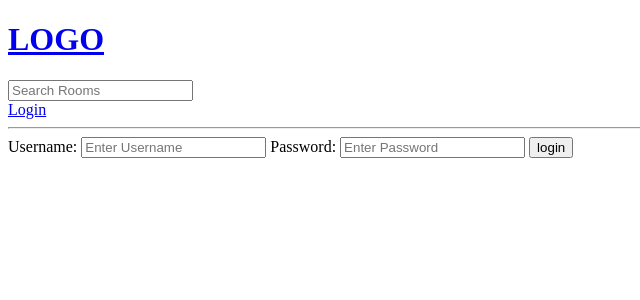
After one commit to haileyChen35/itsc3155_django, a Django app: page /login/ in a window 1280 px wide. The commit adds this page. Shown: the top 300 px of the page, without its empty margins (0-640 px from the left). Run offline with Django 5.2, Linux system fonts and the light colour scheme.

Commit message:
2:22:27 - User Login

```diff
--- /dev/null
+++ b/base/templates/base/login_register.html
@@ -0,0 +1,19 @@
+{% extends 'main.html' %}
+
+{% block content %}
+
+<div>
+    <form method="POST" action="">
+        {% csrf_token %}
+        <label>Username:</label>
+        <input type="text" name="username" placeholder="Enter Username"/>
+        <label>Password:</label>
+        <input type="password" name="password" placeholder="Enter Password"/>
+
+        <input type="submit" value="login"/>
+    </form>
+</div>
+
+
+
+{% endblock content %}
--- a/base/urls.py
+++ b/base/urls.py
@@ -2,6 +2,8 @@ from django.urls import path
 from . import views
 
 urlpatterns = [
+    path('login/',views.loginPage, name="login"),
+    path('logout/',views.logoutUser, name="logout"),
     path('', views.home, name ="home"),
     path('room/<str:pk>/',views.room,name="room"),
 
--- a/base/views.py
+++ b/base/views.py
@@ -1,5 +1,8 @@
 from django.shortcuts import render, redirect
+from django.contrib import messages
 from django.db.models import Q
+from django.contrib.auth.models import User
+from django.contrib.auth import authenticate,login,logout
 from .models import Room, Topic
 from .forms import RoomForm
 
@@ -11,6 +14,31 @@ from .forms import RoomForm
 #     {'id' : 3, 'name':'Frontend developers'},
 # ]
 
+def loginPage(request):
+
+    if request.method == 'POST':
+        username = request.POST.get('username')
+        password = request.POST.get('password')
+
+        try:
+            user = User.objects.get(username = username)
+        except:
+            messages.error(request, 'User does not exist')
+
+        user = authenticate(request, username=username,password=password)
+
+        if user is not None:
+            login(request, user)
+            return redirect('home')
+        else:
+            messages.error(request, 'Username OR password does not exist')
+
+    context ={}
+    return render(request, 'base/login_register.html',context)
+
+def logoutUser(request):
+    logout(request)
+    return redirect('home')
 
 def home(request):
     q = request.GET.get('q') if request.GET.get('q') != None else ''
--- a/templates/main.html
+++ b/templates/main.html
@@ -10,8 +10,17 @@
 <body>
     {% include 'navbar.html' %}
 
+    {% if messages %}
+    <ul class="messages">
+        {% for message in messages %}
+        <li>{{ message }}</li>
+            {% endfor %}
+    </ul>
+    {% endif %}
+
     {% block content %}
 
     {% endblock %}
+
 </body>
 </html>
--- a/templates/navbar.html
+++ b/templates/navbar.html
@@ -7,4 +7,10 @@
     <input type="text" name="q" placeholder="Search Rooms"/>
 </form>
 
+{% if request.user.is_authenticated %}
+<a href="{% url 'logout' %}">Logout</a>
+{% else %}
+
+<a href="{% url 'login' %}">Login</a>
+{% endif %}
 <hr>
```
Also changed, not shown: db.sqlite3.
